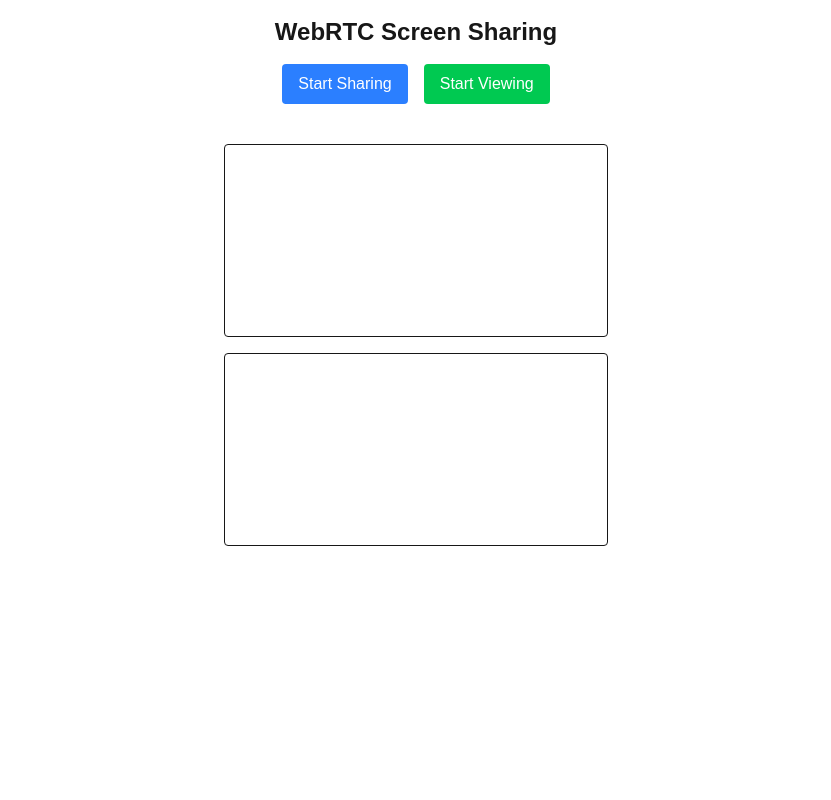
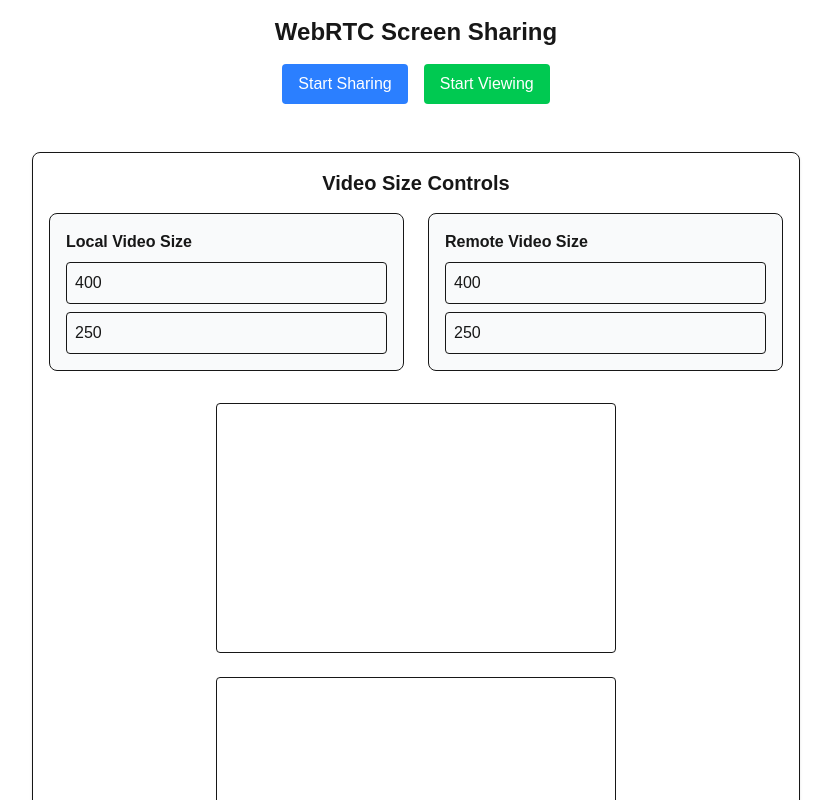
Before and after one commit to varinder-singh1/webrtc_backend, a Next.js app: page / in a window 1280 px wide. Shown: the top 800 px of the page, without its empty margins (224-1055 px from the left). Built offline with nearby package versions, Linux system fonts and the light colour scheme; no server answers.

Commit message:
Update page.tsx

```diff
--- a/app/page.tsx
+++ b/app/page.tsx
@@ -13,6 +13,10 @@ export default function Home() {
 
   const peerConnections = useRef<{ [key: string]: RTCPeerConnection }>({});
   const answerQueue = useRef<{ [key: string]: RTCSessionDescriptionInit[] }>({});
+
+  // ✅ Added size controls
+  const [localSize, setLocalSize] = useState({ w: 400, h: 250 });
+  const [remoteSize, setRemoteSize] = useState({ w: 400, h: 250 });
 
   // --- Initialize socket ---
   useEffect(() => {
@@ -119,7 +123,7 @@ export default function Home() {
     };
   }, [role]);
 
-  // --- Create peer connection with XIRSYS TURN ---
+  // --- Create peer connection with TURN ---
   const createPeerConnection = (targetId: string) => {
     const pc = new RTCPeerConnection({
       iceServers: [
@@ -194,6 +198,7 @@ export default function Home() {
   return (
     <div className="flex flex-col items-center gap-4 p-4">
       <h1 className="text-2xl font-bold">WebRTC Screen Sharing</h1>
+
       <div className="flex gap-4">
         <button
           onClick={startSharing}
@@ -201,6 +206,7 @@ export default function Home() {
         >
           Start Sharing
         </button>
+
         <button
           onClick={startViewing}
           className="bg-green-500 hover:bg-green-600 text-white px-4 py-2 rounded"
@@ -209,20 +215,83 @@ export default function Home() {
         </button>
       </div>
 
-      <div className="mt-6 flex flex-col items-center">
+      {/* ✅ Size Controls + Video Section */}
+      <div className="w-full max-w-3xl mt-8 p-4 border rounded-lg shadow">
+        <h2 className="text-xl font-semibold mb-4 text-center">
+          Video Size Controls
+        </h2>
+
+        <div className="grid grid-cols-2 gap-6">
+          {/* Local Video Controls */}
+          <div className="p-4 border rounded-lg bg-gray-50">
+            <h3 className="font-bold mb-2">Local Video Size</h3>
+            <div className="flex flex-col gap-2">
+              <input
+                type="number"
+                className="border p-2 rounded"
+                value={localSize.w}
+                onChange={(e) =>
+                  setLocalSize({ ...localSize, w: Number(e.target.value) })
+                }
+                placeholder="Width"
+              />
+              <input
+                type="number"
+                className="border p-2 rounded"
+                value={localSize.h}
+                onChange={(e) =>
+                  setLocalSize({ ...localSize, h: Number(e.target.value) })
+                }
+                placeholder="Height"
+              />
+            </div>
+          </div>
+
+          {/* Remote Video Controls */}
+          <div className="p-4 border rounded-lg bg-gray-50">
+            <h3 className="font-bold mb-2">Remote Video Size</h3>
+            <div className="flex flex-col gap-2">
+              <input
+                type="number"
+                className="border p-2 rounded"
+                value={remoteSize.w}
+                onChange={(e) =>
+                  setRemoteSize({ ...remoteSize, w: Number(e.target.value) })
+                }
+                placeholder="Width"
+              />
+              <input
+                type="number"
+                className="border p-2 rounded"
+                value={remoteSize.h}
+                onChange={(e) =>
+                  setRemoteSize({ ...remoteSize, h: Number(e.target.value) })
+                }
+                placeholder="Height"
+              />
+            </div>
+          </div>
+        </div>
+
+        {/* Videos */}
+        <div className="mt-8 flex flex-col items-center gap-6">
           <video
             ref={localVideoRef}
             autoPlay
             playsInline
             muted
-          className="w-96 border rounded"
+            style={{ width: localSize.w, height: localSize.h }}
+            className="border rounded"
           />
+
           <video
             ref={remoteVideoRef}
             autoPlay
             playsInline
-          className="w-96 border rounded mt-4"
+            style={{ width: remoteSize.w, height: remoteSize.h }}
+            className="border rounded"
           />
+        </div>
       </div>
     </div>
   );
```
Lines whose indentation alone changed are shown as unchanged.
